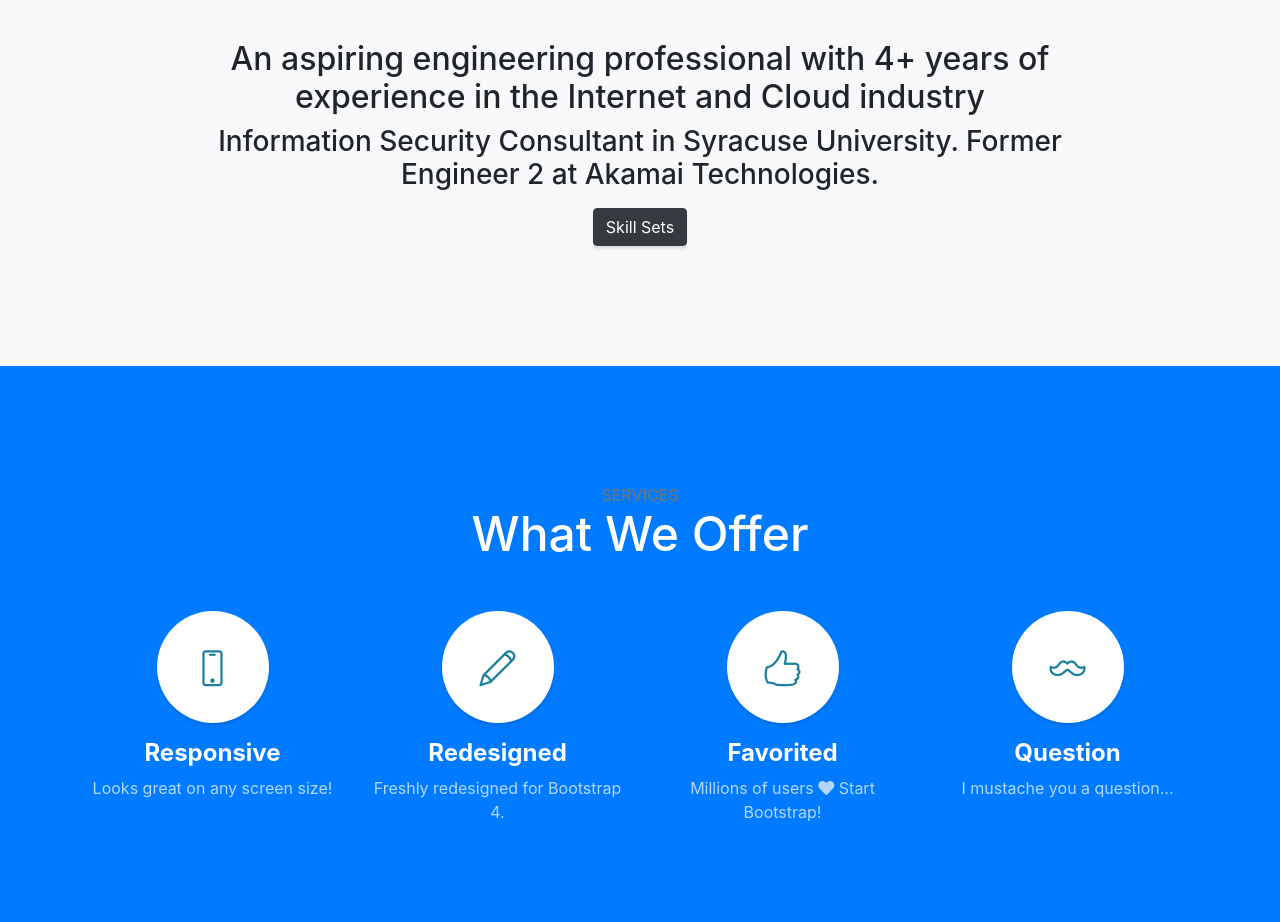
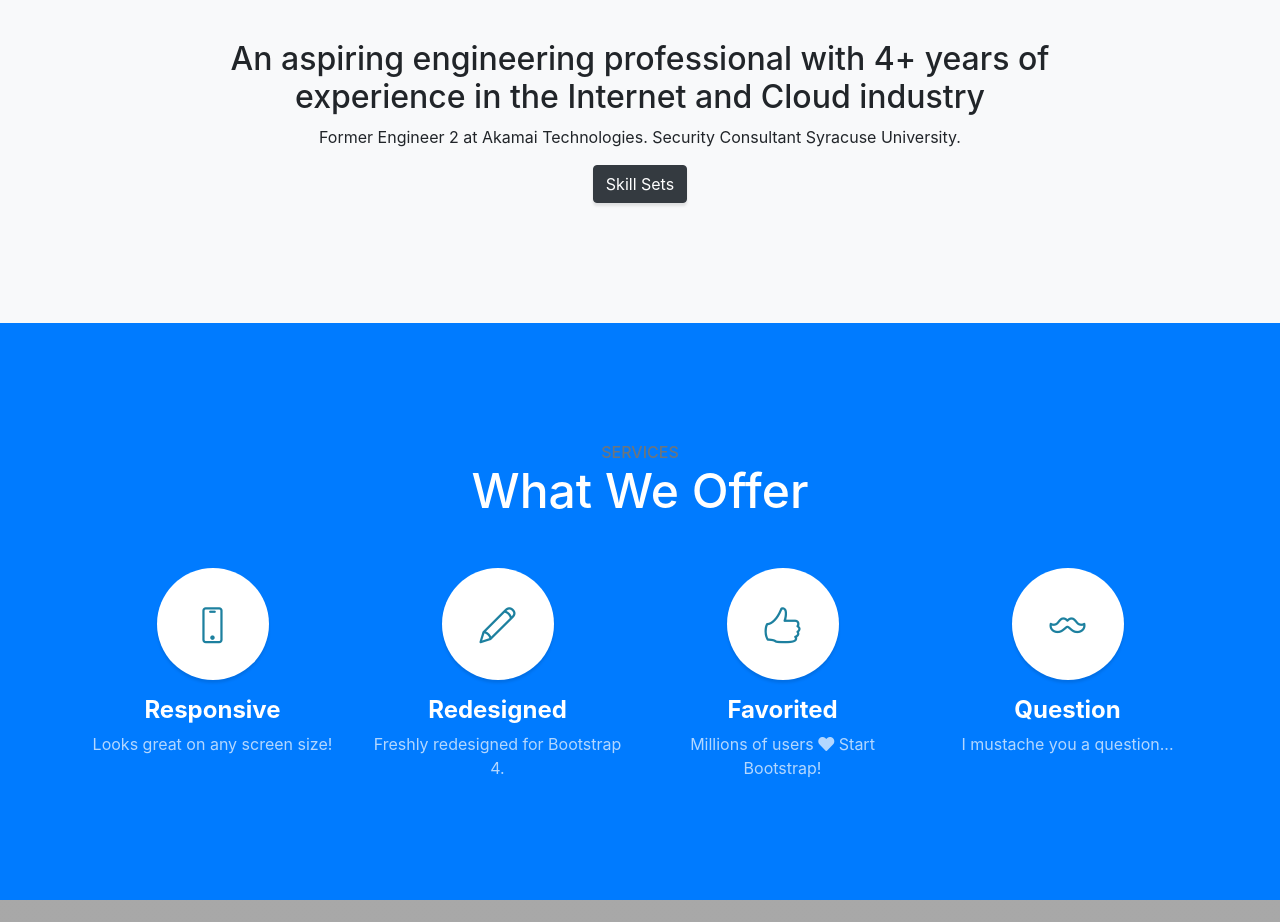
Before and after one commit to Rakshith2294/Rakshith2294.github.io, a website with bundled scripts: page index.html in a window 1280 px wide. Shown: the part 880-1802 px from the top of the page. Built offline with nearby package versions, Linux system fonts and the light colour scheme; grey boxes are pictures that could not be loaded.

Commit message:
Update index.html

```diff
--- a/index.html
+++ b/index.html
@@ -71,9 +71,7 @@
         <div class="col-lg-10 mx-auto">
           <h2>An aspiring engineering professional with 4+ years of experience in the Internet and Cloud industry</h2>
 
-          <h3>
-		<p>Information Security Consultant in Syracuse University. Former Engineer 2 at Akamai Technologies. </p>
-	  </h3>
+		<p>Former Engineer 2 at Akamai Technologies. Security Consultant Syracuse University.</p>
 
 	  <a class="btn btn-dark btn-xl js-scroll-trigger" href="#services">Skill Sets</a>
         </div>
```
